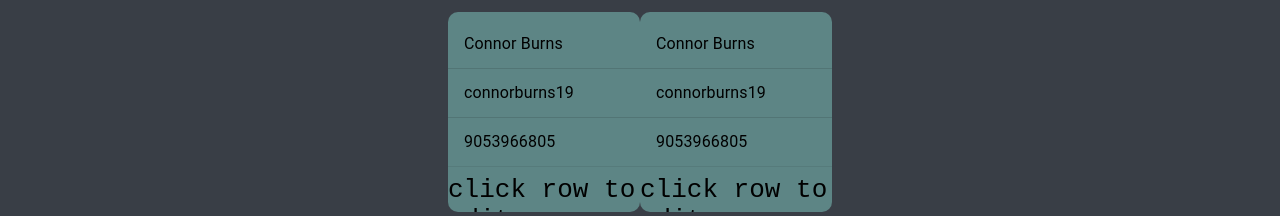
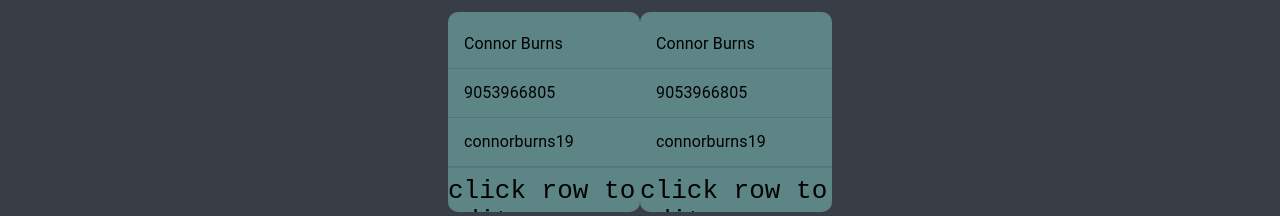
Before and after one commit to connorburns19/HouseMate, a React (Create React App) app in the folder house_mate/: page / in a window 1280 px wide. Shown: the part 220-436 px from the top of the page. Built offline with nearby package versions, Linux system fonts and the light colour scheme.

Commit message:
another small change

```diff
--- a/house_mate/src/profilecomponents/Divider.js
+++ b/house_mate/src/profilecomponents/Divider.js
@@ -21,13 +21,15 @@ const TDivider = props => {
         <ListItemText primary={props.displayname} />
       </ListItem>
       <Divider />
+      <ListItem button>
+        <ListItemText primary={props.number} />
+      </ListItem>
+      <Divider />
       <ListItem>
         <ListItemText primary={props.username} />
       </ListItem>
       <Divider />
-      <ListItem button>
-        <ListItemText primary={props.number} />
-      </ListItem>
+
       <Divider light />
 
     </List>
```
